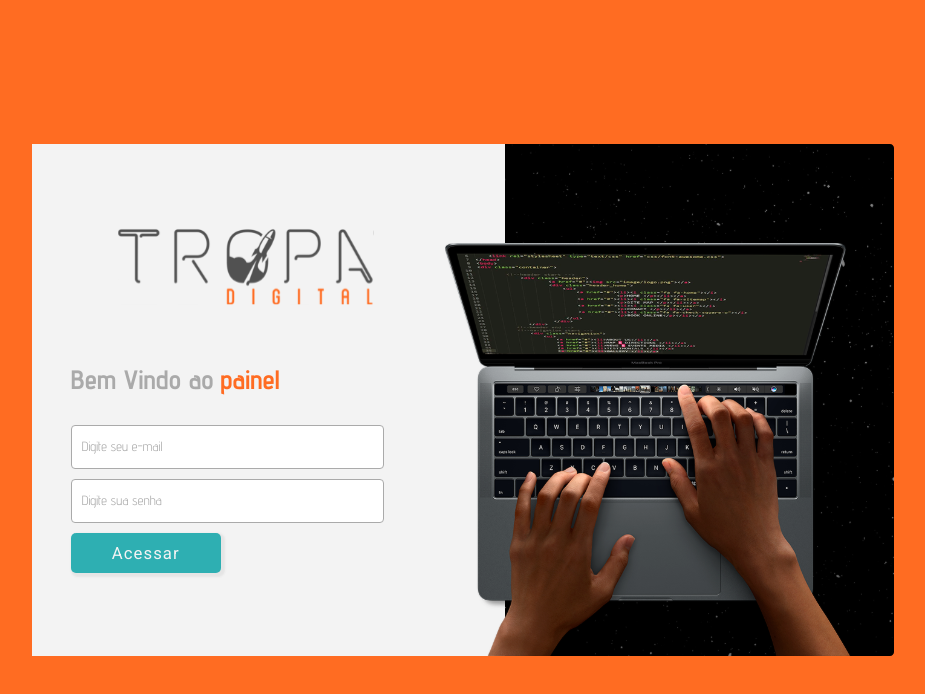
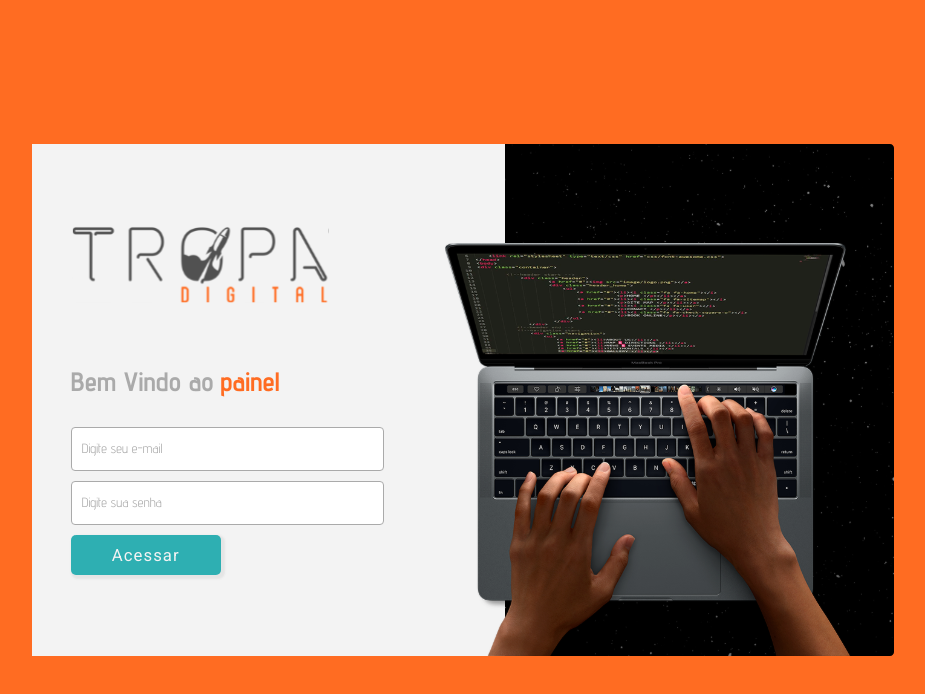
Before and after one commit to alchemist-developer/troop-D, a Next.js app: page / in a window 1280 px wide. Shown: the top 694 px of the page, without its empty margins (180-1105 px from the left). Built offline with nearby package versions, Linux system fonts and the light colour scheme.

Commit message:
chore: fix image link

```diff
--- a/src/components/atoms/LogoTropa/index.jsx
+++ b/src/components/atoms/LogoTropa/index.jsx
@@ -3,6 +3,6 @@ import Logo from "../../../../public/static/Logo.svg"
 
 export default function LogoTropa (props) {
     return (
-        <Image src={Logo} alt="Logo Tropa Digital" width={ props.width } height= {props.height} />
+        <a><Image src={Logo} alt="Logo Tropa Digital" width={ props.width } height= {props.height} /></a>
     );
 }
```
